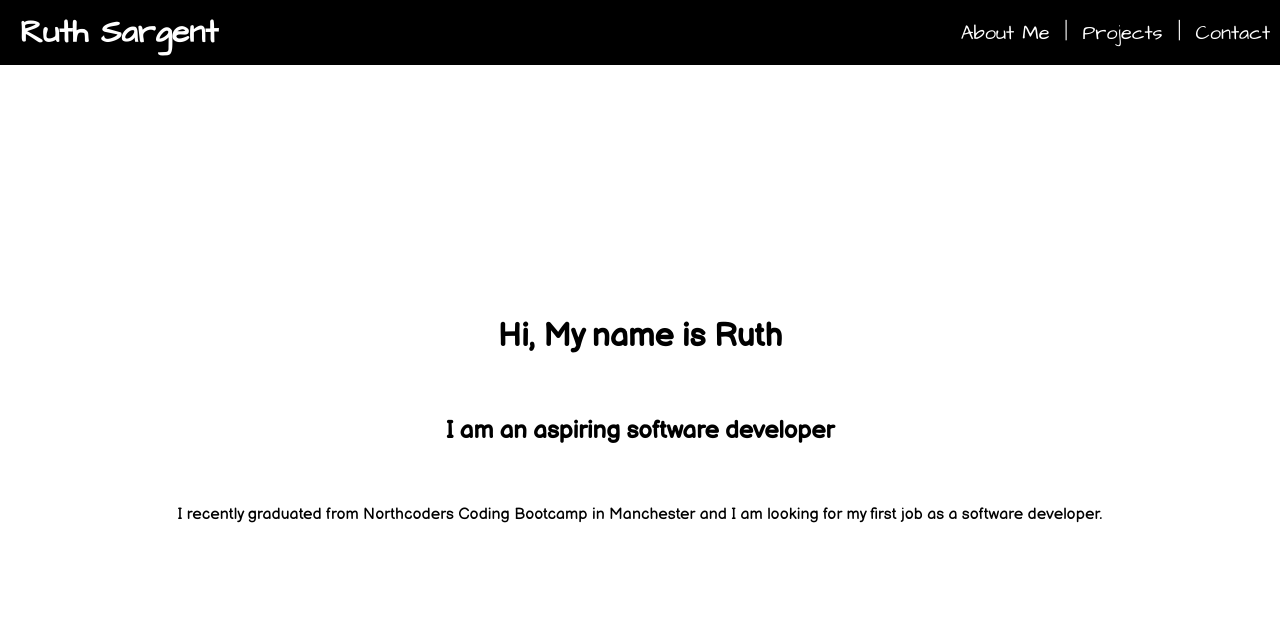
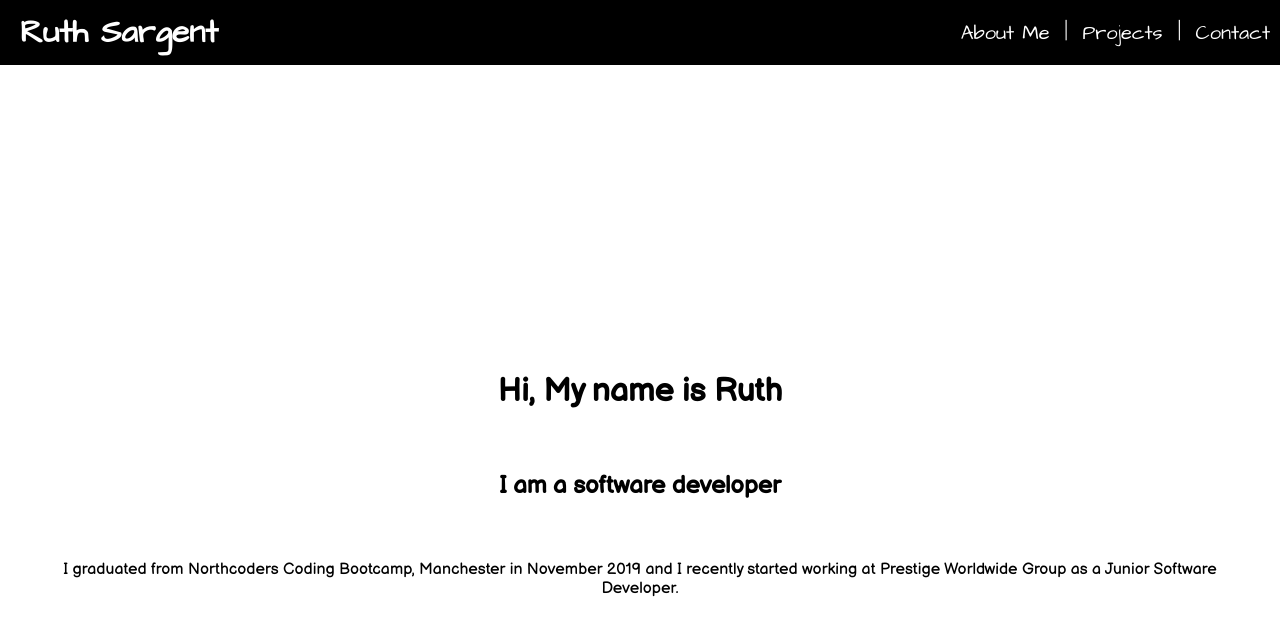
Before and after one commit to Littletreasure/react-portfolio, a React (Create React App) app: page / in a window 1280 px wide. Shown: the top 634 px of the page. Built offline with nearby package versions, Linux system fonts and the light colour scheme.

Commit message:
updated about me

```diff
--- a/src/Components/About.jsx
+++ b/src/Components/About.jsx
@@ -74,6 +74,11 @@ class About extends Component {
         </div>
         <div>
           <p>
+            I recently started my first junior developer job at Prestige Worldwide Group in Liverpool. I am now working with Vue js and Nuxt js and I am learning how to work with large websites and how software development works in a business setting. I have also recently worked with Python and Typescript and have just started working with Cloudflare.
+          </p>
+        </div>
+        <div>
+          <p>
             In my spare time I enjoy running and I am a member of Southport
             Waterloo Athletics Club. I have completed a couple of half marathons
             and a metric marathon. I regularly attended parkrun before lockdown
--- a/src/Components/Home.jsx
+++ b/src/Components/Home.jsx
@@ -5,10 +5,10 @@ function Home() {
   return (
     <div className="home">
       <h1>Hi, My name is Ruth</h1>
-      <h2>I am an aspiring software developer</h2>
+      <h2>I am a software developer</h2>
       <p>
-        I recently graduated from Northcoders Coding Bootcamp in Manchester and
-        I am looking for my first job as a software developer.
+        I graduated from Northcoders Coding Bootcamp, Manchester in November 2019 and
+        I recently started working at Prestige Worldwide Group as a Junior Software Developer.
       </p>
     </div>
   );
--- a/src/css/styles.css
+++ b/src/css/styles.css
@@ -27,7 +27,8 @@ body h1 {
   background: black;
   color: white;
   padding: 10px;
-  position: fixed;
+  position: -webkit-sticky;
+  position: sticky;
   top: 0;
   width: 100%;
   left: 0;
@@ -126,7 +127,7 @@ body h1 {
 .home h1,
 .home h2,
 .home p {
-  margin: 30px;
+  margin: 30px 50px;
   text-align: center;
 }
 
--- a/src/styles.scss
+++ b/src/styles.scss
@@ -39,7 +39,7 @@ body {
   background: $secondary-color;
   color: $main-color;
   padding: 10px;
-  position: fixed;
+  position: sticky;
   top: 0;
   width: 100%;
   left: 0;
@@ -93,7 +93,7 @@ body {
   h1,
   h2,
   p {
-    margin: 30px;
+    margin: 30px 50px;
     text-align: center;
   }
 }
```
Also changed, not shown: 1 other file (tests, documents, lock files or other folders).
